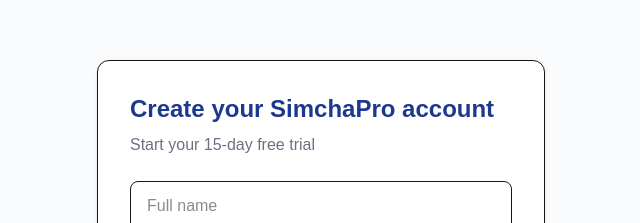
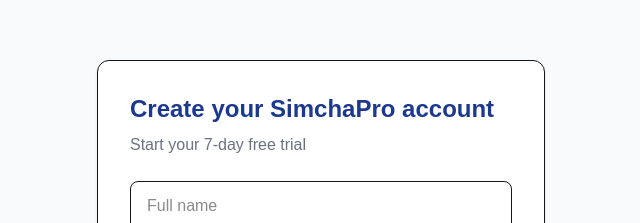
Before and after one commit to mb7184313900/simcha-organizer, a Next.js app: page /signup in a window 1280 px wide. Shown: the part 118-341 px from the top of the page, without its empty margins (319-959 px from the left). Built offline with nearby package versions, Linux system fonts and the light colour scheme; no server answers.

Commit message:
Fix free trial text

```diff
--- a/app/signup/page.jsx
+++ b/app/signup/page.jsx
@@ -28,7 +28,7 @@ export default function Signup() {
     <main className="min-h-screen bg-gray-50 flex items-center justify-center">
       <div className="bg-white p-8 rounded-xl shadow-sm border w-full max-w-md">
         <h1 className="text-2xl font-bold text-blue-900 mb-2">Create your SimchaPro account</h1>
-        <p className="text-gray-500 mb-6">Start your 15-day free trial</p>
+        <p className="text-gray-500 mb-6">Start your 7-day free trial</p>
         <div className="space-y-4">
           <input type="text" placeholder="Full name" value={name} onChange={e => setName(e.target.value)} className="w-full border rounded-lg px-4 py-3 focus:outline-none focus:ring-2 focus:ring-blue-500" />
           <input type="email" placeholder="Email address" value={email} onChange={e => setEmail(e.target.value)} className="w-full border rounded-lg px-4 py-3 focus:outline-none focus:ring-2 focus:ring-blue-500" />
```
